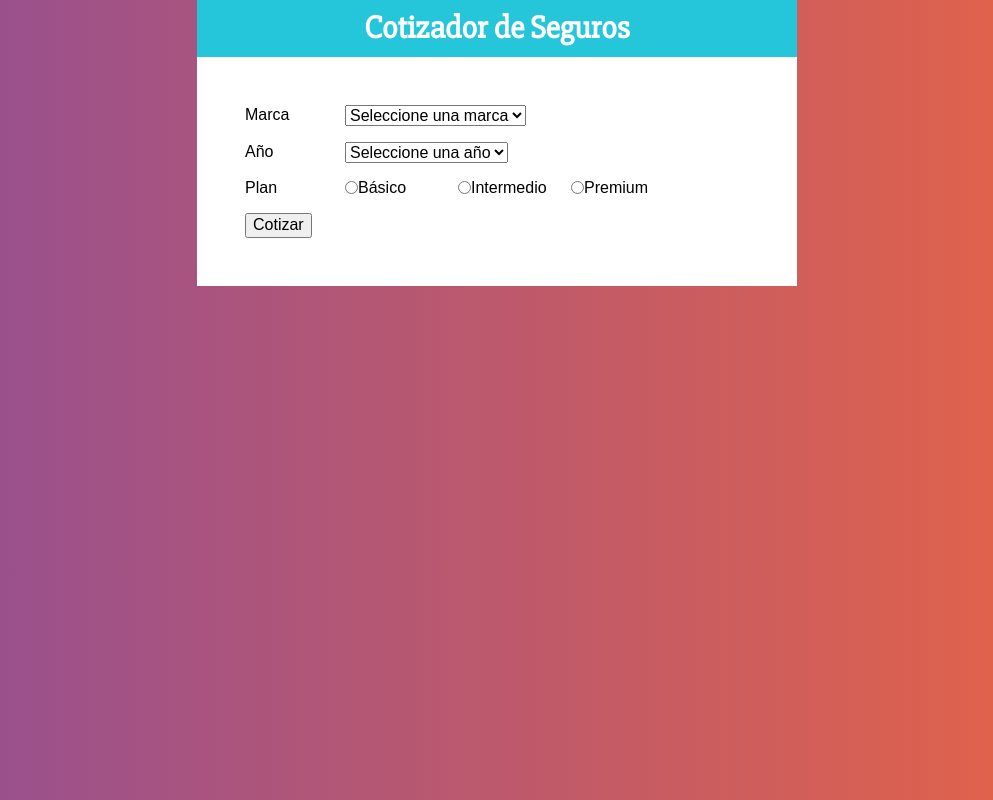
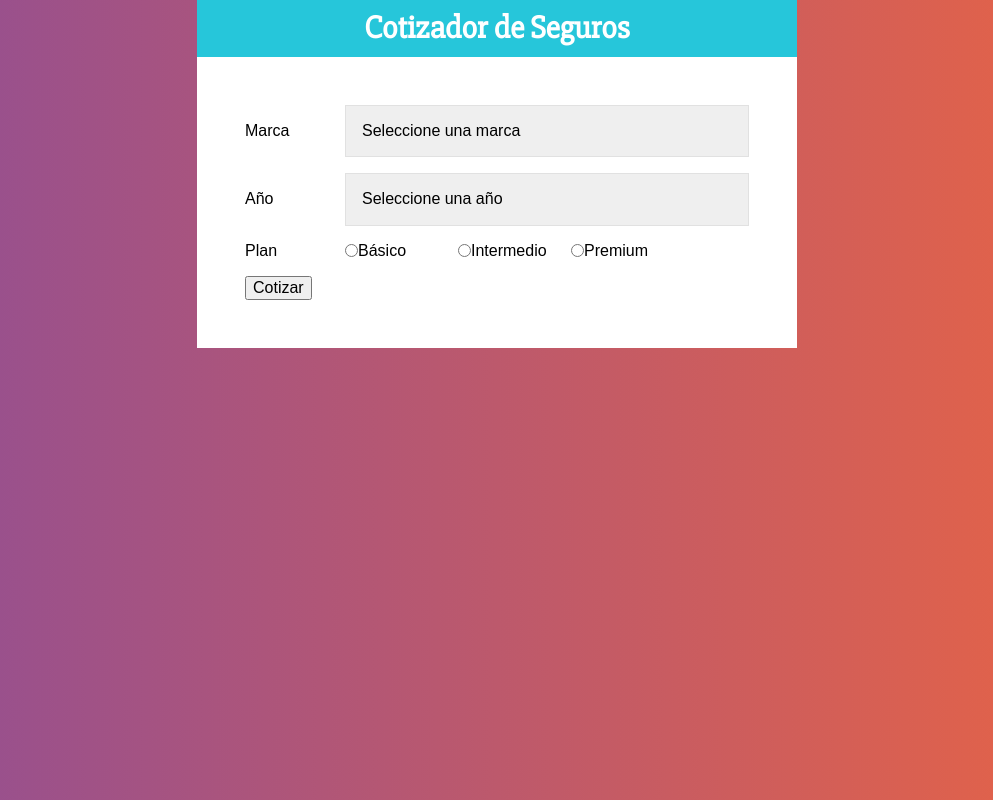
Before and after one commit to AlanGaia/Cotizador-React, a React (Create React App) app: page / in a window 1280 px wide. Shown: the whole page, without its empty margins (143-1136 px from the left). Built offline with nearby package versions, Linux system fonts and the light colour scheme.

Commit message:
Select styled component

```diff
--- a/src/components/Formulario.jsx
+++ b/src/components/Formulario.jsx
@@ -12,6 +12,15 @@ const Label = styled.label`
   flex: 0 0 100px;
 `;
 
+const Select = styled.select`
+  display: block;
+  width: 100%;
+  padding: 1rem;
+  border: 1px solid #e1e1e1;
+  cursor: pointer;
+  -webkit-appearance: none;
+`;
+
 const Formulario = () => {
   return (
     <form>
@@ -19,18 +28,18 @@ const Formulario = () => {
       {/* Marca del Auto  */}
       <Campo>
         <Label htmlFor="marca">Marca</Label>
-        <select name="marca">
+        <Select name="marca">
           <option value="" selected disabled hidden>Seleccione una marca</option>
           <option value="americano">Americano</option>
           <option value="europeo">Europeo</option>
           <option value="asiatico">Asiatico</option>
-        </select>
+        </Select>
       </Campo>
 
       {/* Año del Auto */}
       <Campo>
         <Label htmlFor="anio">Año</Label>
-        <select name="anio">
+        <Select name="anio">
           <option value="" selected disabled hidden>Seleccione una año</option>
           <option value="2021">2021</option>
           <option value="2020">2020</option>
@@ -42,7 +51,7 @@ const Formulario = () => {
           <option value="2014">2014</option>
           <option value="2013">2013</option>
           <option value="2012">2012</option>
-        </select>
+        </Select>
       </Campo>
 
       {/* Plan del Auto */}
```
